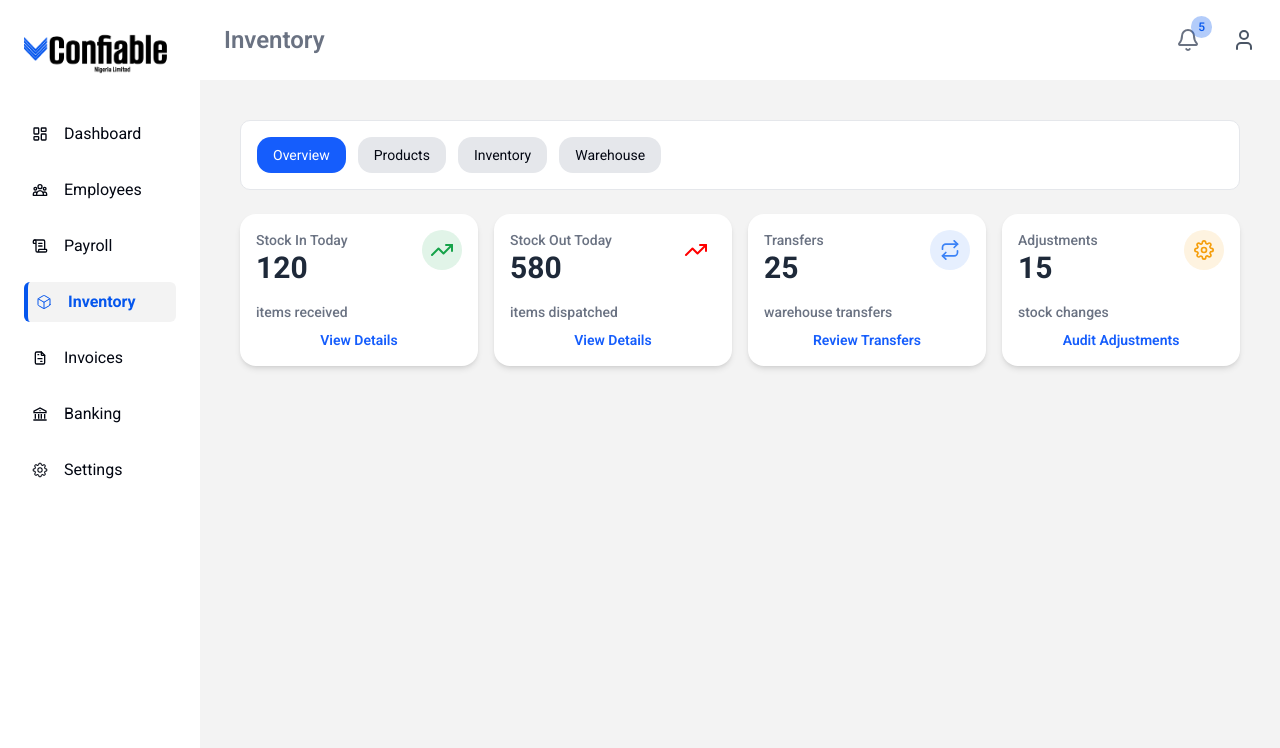
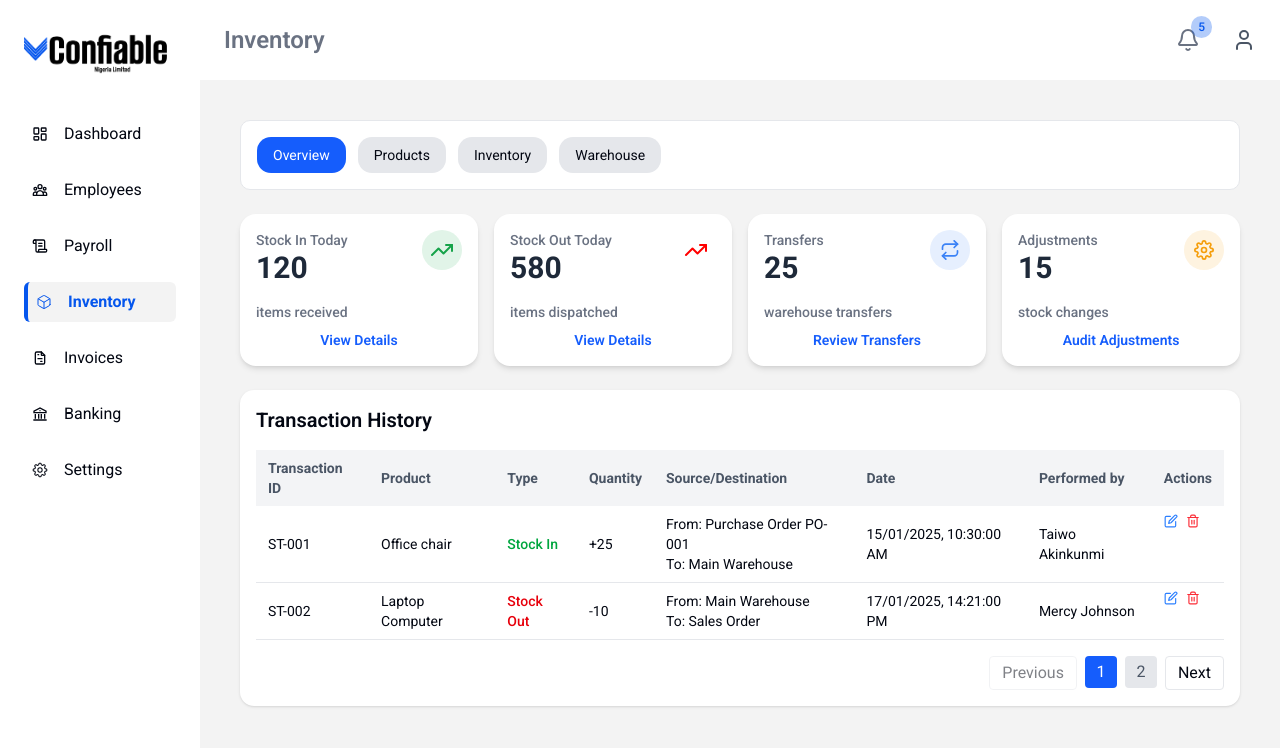
Before and after one commit to Confiable-Nig-Ltd/confiable, a React (Vite) app in the folder confiable-app/: page /inventory in a window 1280 px wide. Shown: the top 748 px of the page. Built offline with nearby package versions, Linux system fonts and the light colour scheme.

Commit message:
updated inventory

```diff
--- a/confiable-app/src/pages/Inventory.jsx
+++ b/confiable-app/src/pages/Inventory.jsx
@@ -31,13 +31,18 @@ const Card = ({ title, count, text, action, icon: Icon, iconColor }) => (
 
 export default function EmployeeOverview() {
   const [activeTab, setActiveTab] = useState("overview");
-  const [currentPage, setCurrentPage] = useState(1);
+  // Separate pagination states
+  const [transactionPage, setTransactionPage] = useState(1);
+  const [productPage, setProductPage] = useState(1);
   const [inventoryPage, setInventoryPage] = useState(1);
   const [isModalOpen, setIsModalOpen] = useState(false);
 
-  const itemsPerPage = 5;
-  const inventoryItemsPerPage = 5;
+  // Constants for items per page
+  const TRANSACTIONS_PER_PAGE = 2;
+  const PRODUCTS_PER_PAGE = 5;
+  const INVENTORY_PER_PAGE = 5;
 
+  // Data
   const products = [
     {
       name: "Office Chair",
@@ -164,21 +169,91 @@ export default function EmployeeOverview() {
     },
   ];
 
-  const paginatedProducts = products.slice(
-    (currentPage - 1) * itemsPerPage,
-    currentPage * itemsPerPage
-  );
-  const paginatedInventory = inventoryData.slice(
-    (inventoryPage - 1) * inventoryItemsPerPage,
-    inventoryPage * inventoryItemsPerPage
+  const transactions = [
+    {
+      id: "ST-001",
+      product: "Office chair",
+      type: "Stock In",
+      quantity: "+25",
+      source: "From: Purchase Order PO-001",
+      destination: "To: Main Warehouse",
+      date: "15/01/2025, 10:30:00 AM",
+      performedBy: "Taiwo Akinkunmi",
+    },
+    {
+      id: "ST-002",
+      product: "Laptop Computer",
+      type: "Stock Out",
+      quantity: "-10",
+      source: "From: Main Warehouse",
+      destination: "To: Sales Order",
+      date: "17/01/2025, 14:21:00 PM",
+      performedBy: "Mercy Johnson",
+    },
+    {
+      id: "ST-003",
+      product: "Printer Paper",
+      type: "Stock In",
+      quantity: "+30",
+      source: "From: Purchase Order PO-001",
+      destination: "To: Main Warehouse",
+      date: "20/01/2025, 8:17:00 AM",
+      performedBy: "Ifeoluwa Thomas",
+    },
+    {
+      id: "ST-004",
+      product: "Desk Lamp",
+      type: "Stock In",
+      quantity: "+40",
+      source: "From: Purchase Order PO-001",
+      destination: "To: Main Warehouse",
+      date: "22/01/2025, 11:00:00 AM",
+      performedBy: "Eze Chisom",
+    },
+    // Add more transactions as needed
+  ];
+
+  // Helper for generating pagination buttons
+  const getPageButtons = (total, current, setPage) =>
+    Array.from({ length: total }, (_, i) => (
+      <button
+        key={i}
+        className={`w-8 h-8 rounded ${
+          current === i + 1 ? "bg-blue-600 text-white" : "bg-gray-200 text-gray-600"
+        }`}
+        onClick={() => setPage(i + 1)}
+      >
+        {i + 1}
+      </button>
+    ));
+
+  // Calculate total pages
+  const totalTransactionPages = Math.ceil(transactions.length / TRANSACTIONS_PER_PAGE);
+  const totalProductPages = Math.ceil(products.length / PRODUCTS_PER_PAGE);
+  const totalInventoryPages = Math.ceil(inventoryData.length / INVENTORY_PER_PAGE);
+
+  // Get paginated data
+  const paginatedTransactions = transactions.slice(
+    (transactionPage - 1) * TRANSACTIONS_PER_PAGE,
+    transactionPage * TRANSACTIONS_PER_PAGE
   );
 
-  const productPages = Math.ceil(products.length / itemsPerPage);
-  const inventoryPages = Math.ceil(inventoryData.length / inventoryItemsPerPage);
+  const paginatedProducts = products.slice(
+    (productPage - 1) * PRODUCTS_PER_PAGE,
+    productPage * PRODUCTS_PER_PAGE
+  );
+
+  const paginatedInventory = inventoryData.slice(
+    (inventoryPage - 1) * INVENTORY_PER_PAGE,
+    inventoryPage * INVENTORY_PER_PAGE
+  );
+
+  // Count products below reorder level
   const belowReorderCount = inventoryData.filter(item => item.reorderLevel < 15).length;
 
   return (
     <div className="p-2 sm:p-4">
+      {/* Tabs */}
       <div className="bg-white border rounded-lg p-4 mb-6">
         <div className="flex flex-wrap gap-3 justify-center sm:justify-start">
           {["overview", "products", "inventory", "warehouse"].map((tab) => (
@@ -197,15 +272,117 @@ export default function EmployeeOverview() {
         </div>
       </div>
 
+      {/* Overview Tab */}
       {activeTab === "overview" && (
-        <div className="grid grid-cols-1 sm:grid-cols-2 md:grid-cols-4 gap-4 mb-6">
-          <Card title="Stock In Today" count="120" text="items received" action="View Details" icon={TrendingUp} iconColor="#16a34a" />
-          <Card title="Stock Out Today" count="580" text="items dispatched" action="View Details" icon={TrendingUp} iconColor="red" />
-          <Card title="Transfers" count="25" text="warehouse transfers" action="Review Transfers" icon={FiRepeat} iconColor="#3b82f6" />
-          <Card title="Adjustments" count="15" text="stock changes" action="Audit Adjustments" icon={FiSettings} iconColor="#f59e0b" />
-        </div>
+        <>
+          {/* Cards */}
+          <div className="grid grid-cols-1 sm:grid-cols-2 md:grid-cols-4 gap-4 mb-6">
+            <Card
+              title="Stock In Today"
+              count="120"
+              text="items received"
+              action="View Details"
+              icon={TrendingUp}
+              iconColor="#16a34a"
+            />
+            <Card
+              title="Stock Out Today"
+              count="580"
+              text="items dispatched"
+              action="View Details"
+              icon={TrendingUp}
+              iconColor="red"
+            />
+            <Card
+              title="Transfers"
+              count="25"
+              text="warehouse transfers"
+              action="Review Transfers"
+              icon={FiRepeat}
+              iconColor="#3b82f6"
+            />
+            <Card
+              title="Adjustments"
+              count="15"
+              text="stock changes"
+              action="Audit Adjustments"
+              icon={FiSettings}
+              iconColor="#f59e0b"
+            />
+          </div>
+
+          {/* Transaction History */}
+          <div className="p-4 bg-white rounded-xl shadow">
+            <h2 className="text-xl font-semibold mb-4">Transaction History</h2>
+            <div className="overflow-x-auto">
+              <table className="min-w-full text-sm text-left">
+                <thead className="bg-gray-100 text-gray-600">
+                  <tr>
+                    <th className="py-2 px-3">Transaction ID</th>
+                    <th className="py-2 px-3">Product</th>
+                    <th className="py-2 px-3">Type</th>
+                    <th className="py-2 px-3">Quantity</th>
+                    <th className="py-2 px-3">Source/Destination</th>
+                    <th className="py-2 px-3">Date</th>
+                    <th className="py-2 px-3">Performed by</th>
+                    <th className="py-2 px-3">Actions</th>
+                  </tr>
+                </thead>
+                <tbody>
+                  {paginatedTransactions.map((txn, index) => (
+                    <tr key={index} className="border-b">
+                      <td className="py-2 px-3">{txn.id}</td>
+                      <td className="py-2 px-3">{txn.product}</td>
+                      <td
+                        className={`py-2 px-3 font-medium ${
+                          txn.type === "Stock In" ? "text-green-600" : "text-red-600"
+                        }`}
+                      >
+                        {txn.type}
+                      </td>
+                      <td className="py-2 px-3">{txn.quantity}</td>
+                      <td className="py-2 px-3">
+                        <div>{txn.source}</div>
+                        <div>{txn.destination}</div>
+                      </td>
+                      <td className="py-2 px-3">{txn.date}</td>
+                      <td className="py-2 px-3">{txn.performedBy}</td>
+                      <td className="py-2 px-3 flex gap-2">
+                        <button className="text-blue-500 hover:text-blue-700">
+                          <FiEdit />
+                        </button>
+                        <button className="text-red-500 hover:text-red-700">
+                          <FiTrash2 />
+                        </button>
+                      </td>
+                    </tr>
+                  ))}
+                </tbody>
+              </table>
+            </div>
+            {/* Pagination */}
+            <div className="mt-4 flex justify-end gap-2">
+              <button
+                onClick={() => setTransactionPage((p) => Math.max(p - 1, 1))}
+                disabled={transactionPage === 1}
+                className="px-3 py-1 border rounded disabled:opacity-50"
+              >
+                Previous
+              </button>
+              {getPageButtons(totalTransactionPages, transactionPage, setTransactionPage)}
+              <button
+                onClick={() => setTransactionPage((p) => Math.min(p + 1, totalTransactionPages))}
+                disabled={transactionPage === totalTransactionPages}
+                className="px-3 py-1 border rounded disabled:opacity-50"
+              >
+                Next
+              </button>
+            </div>
+          </div>
+        </>
       )}
 
+      {/* Products Tab */}
       {activeTab === "products" && (
         <section className="bg-white p-6 rounded-xl shadow mb-6">
           <div className="flex items-center justify-between mb-4">
@@ -218,6 +395,7 @@ export default function EmployeeOverview() {
             </button>
           </div>
 
+          {/* Product Table */}
           <div className="overflow-auto bg-white border rounded-lg shadow">
             <table className="w-full text-sm text-left text-gray-600">
               <thead className="bg-gray-100 text-xs uppercase text-gray-500">
@@ -267,20 +445,12 @@ export default function EmployeeOverview() {
             </table>
           </div>
 
+          {/* Pagination for products */}
           <div className="flex justify-end items-center gap-2 mt-4">
-            {Array.from({ length: productPages }).map((_, i) => (
-              <button
-                key={i}
-                className={`w-8 h-8 rounded ${
-                  currentPage === i + 1 ? "bg-blue-600 text-white" : "bg-gray-200 text-gray-600"
-                }`}
-                onClick={() => setCurrentPage(i + 1)}
-              >
-                {i + 1}
-              </button>
-            ))}
+            {getPageButtons(totalProductPages, productPage, setProductPage)}
           </div>
 
+          {/* Modal for adding product */}
           {isModalOpen && (
             <div
               className="fixed inset-0 z-50 bg-black/30 backdrop-blur-sm flex justify-center items-center"
@@ -313,6 +483,7 @@ export default function EmployeeOverview() {
         </section>
       )}
 
+      {/* Inventory Tab */}
       {activeTab === "inventory" && (
         <section className="bg-white p-6 rounded-xl shadow mb-6">
           {belowReorderCount > 0 && (
@@ -321,6 +492,7 @@ export default function EmployeeOverview() {
             </div>
           )}
 
+          {/* Inventory Table */}
           <table className="w-full text-sm text-left">
             <thead className="bg-gray-100 text-gray-700 uppercase text-xs">
               <tr>
@@ -346,16 +518,16 @@ export default function EmployeeOverview() {
                   <td className="px-4 py-3">₦{item.price.toLocaleString()}</td>
                   <td className="px-4 py-3">₦{item.costPrice.toLocaleString()}</td>
                   <td className="px-4 py-3">
-                    <span className={`px-2 py-1 rounded text-xs font-medium ${
-                      item.reorderLevel < 15
-                        ? 'bg-red-100 text-red-600'
-                        : 'bg-green-100 text-green-600'
-                    }`}>
+                    <span
+                      className={`px-2 py-1 rounded text-xs font-medium ${
+                        item.reorderLevel < 15 ? 'bg-red-100 text-red-600' : 'bg-green-100 text-green-600'
+                      }`}
+                    >
                       {item.reorderLevel}
                     </span>
                   </td>
-                  <td className="px-4 py-3 text-green-600 font-semibold text-sm">
-                    {item.status}
+                  <td className="px-4 py-3">
+                    <span className="text-green-600 font-semibold text-sm">{item.status}</span>
                   </td>
                   <td className="px-4 py-3">
                     <button className="text-blue-600 hover:underline mr-2">Edit</button>
@@ -366,22 +538,14 @@ export default function EmployeeOverview() {
             </tbody>
           </table>
 
+          {/* Pagination for inventory */}
           <div className="flex justify-end items-center gap-2 mt-4">
-            {Array.from({ length: inventoryPages }).map((_, i) => (
-              <button
-                key={i}
-                className={`w-8 h-8 rounded ${
-                  inventoryPage === i + 1 ? "bg-blue-600 text-white" : "bg-gray-200 text-gray-600"
-                }`}
-                onClick={() => setInventoryPage(i + 1)}
-              >
-                {i + 1}
-              </button>
-            ))}
+            {getPageButtons(totalInventoryPages, inventoryPage, setInventoryPage)}
           </div>
         </section>
       )}
 
+      {/* Warehouse Tab */}
       {activeTab === "warehouse" && (
         <section className="bg-white p-6 rounded-xl shadow mb-6">
           <h2 className="text-xl font-semibold mb-2">Warehouse</h2>
```
